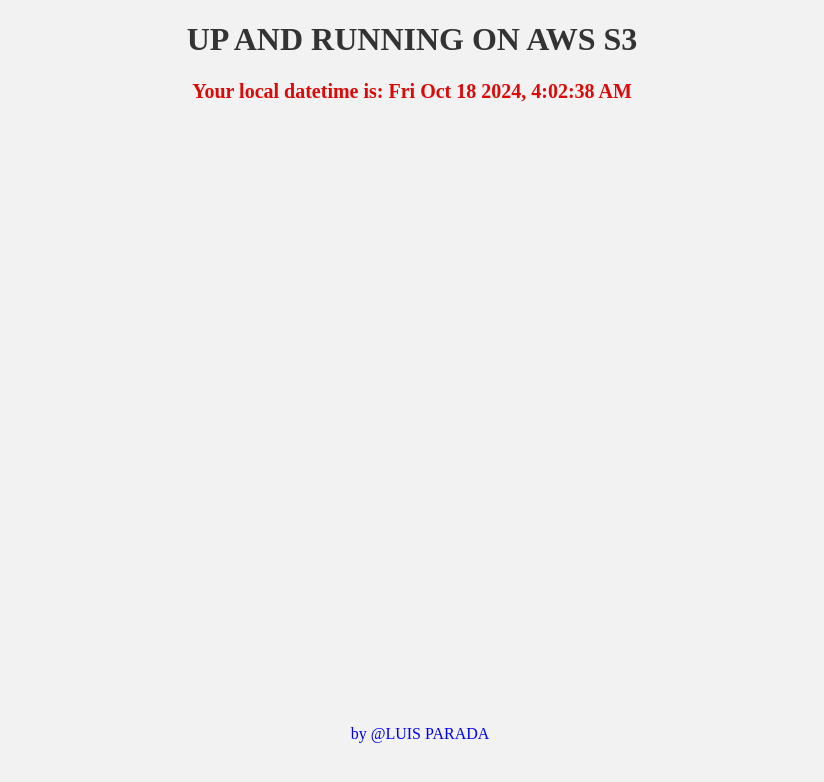
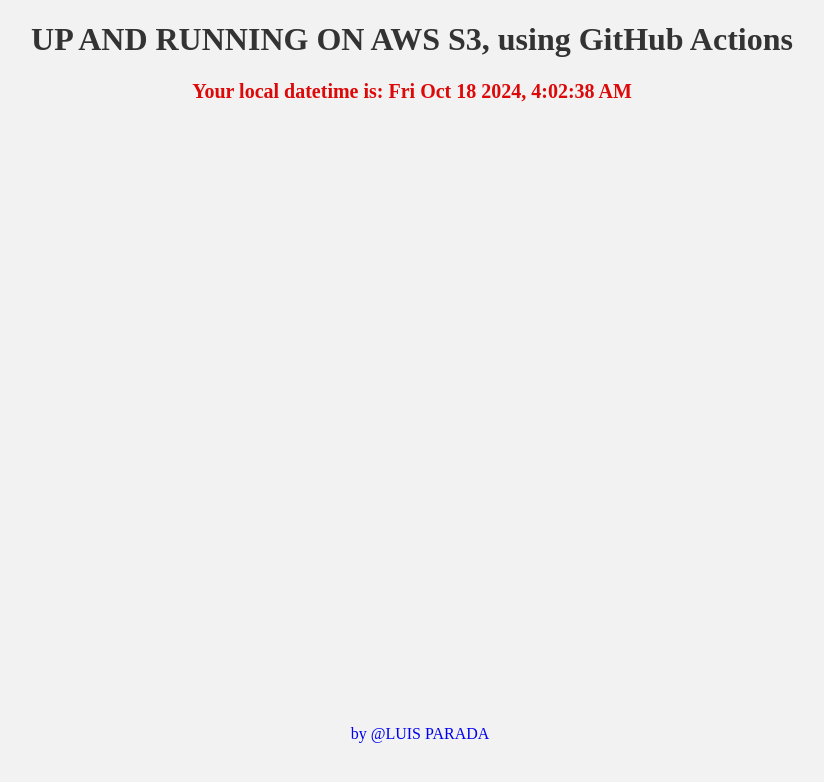
Before and after one commit to Luenpa01/CI-CD-S3, a plain HTML site: page index.html in a window 1280 px wide. Shown: the whole page, without its empty margins (228-1052 px from the left). Drawn offline with Linux system fonts and the light colour scheme.

Commit message:
Update index.html

```diff
--- a/index.html
+++ b/index.html
@@ -7,7 +7,7 @@
   </head>
   <body>
     <center>
-      <h1>UP AND RUNNING ON AWS S3</h1>
+      <h1>UP AND RUNNING ON AWS S3, using GitHub Actions</h1>
     </center>
     <p id="date"></p>
     <footer>
```
